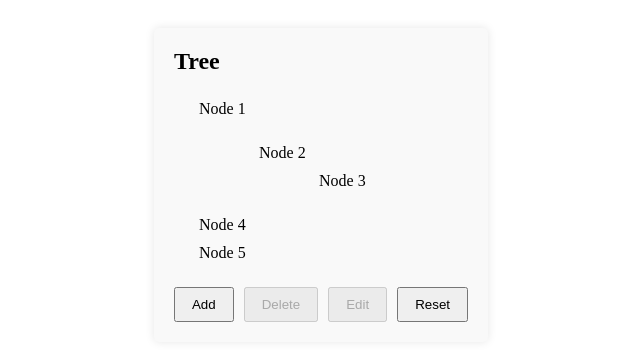
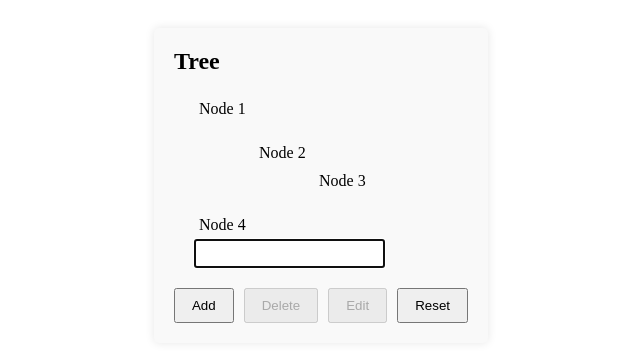
Before and after one commit to korolknopok/react-tree, a React (Vite) app: page / in a window 1280 px wide. Both pictures are taken after a click on the button "Add". Shown: the top 362 px of the page, without its empty margins (319-959 px from the left). Built offline with nearby package versions, Linux system fonts and the light colour scheme.

Commit message:
feature(task16-changed-logic-of-add-and-editing): changed the logic of adding and editing and change test.

```diff
--- a/src/App.tsx
+++ b/src/App.tsx
@@ -4,7 +4,7 @@ import {useNodeStore} from "./store/useNodeStore.ts";
 import {memo, useCallback} from "react";
 
 export const App = memo(() => {
-    const {tree, selectedNodeId, addChildToNode, deleteNodeById, editNode, reset} = useNodeStore();
+    const {tree, selectedNodeId, addChildToNode, deleteNodeById, editNode, reset, setEditingNodeId} = useNodeStore();
 
 
     const handleAdd = useCallback(() => {
@@ -16,8 +16,9 @@ export const App = memo(() => {
     },[selectedNodeId, deleteNodeById]);
 
     const handleEdit = useCallback(() => {
-        const newName = prompt('Enter new name:')?.trim() || 'Node';
-        editNode(selectedNodeId, newName);
+        if (selectedNodeId !== null) {
+            setEditingNodeId(selectedNodeId);
+        }
     }, [selectedNodeId, editNode]);
 
     const handleReset = useCallback(() => {
--- a/src/components/TreeNode/TreeNode.tsx
+++ b/src/components/TreeNode/TreeNode.tsx
@@ -1,7 +1,7 @@
 import type {TreeData} from "../../data/treeData.ts";
 import './TreeNode.css';
 import {useNodeStore} from "../../store/useNodeStore.ts";
-import {memo} from "react";
+import React, {memo, useEffect, useRef, useState} from "react";
 
 interface TreeNodeProps {
     id: number;
@@ -10,21 +10,87 @@ interface TreeNodeProps {
 }
 
 export const TreeNode = memo(({id, name, children}: TreeNodeProps) => {
-    const selectedNodeId = useNodeStore(state => state.selectedNodeId)
-    const setSelectedNodeId = useNodeStore(state => state.setSelectedNodeId)
+    const selectedNodeId = useNodeStore(state => state.selectedNodeId);
+    const setSelectedNodeId = useNodeStore(state => state.setSelectedNodeId);
+    const editingNodeId = useNodeStore(state => state.editingNodeId);
+    const setEditingNodeId = useNodeStore(state => state.setEditingNodeId);
+    const editNode = useNodeStore(state => state.editNode);
+
+    const isEditing = editingNodeId === id;
+    const inputRef = useRef<HTMLInputElement>(null);
+    const [inputValue, setInputValue] = useState(name);
+    const [previousName, setPreviousName] = useState(name);
+
+    useEffect(() => {
+        if (isEditing) {
+            setInputValue(name);
+            setPreviousName(name);
+            inputRef.current?.focus();
+            inputRef.current?.select();
+        }
+    }, [isEditing, name]);
 
     const handleNodeClick = () => {
-        setSelectedNodeId(selectedNodeId === id ? null : id);
+        setSelectedNodeId(id);
+    }
+
+    const handleDoubleClick = () => {
+        setSelectedNodeId(id);
+        setEditingNodeId(id);
+    }
+
+    const handleInputChange = (e: React.ChangeEvent<HTMLInputElement>) => {
+        setInputValue(e.target.value);
+    }
+
+    const finishEditing = () => {
+        const newName = inputValue.trim();
+        if (newName === '') {
+            if (previousName === '') {
+                useNodeStore.getState().deleteNodeById(id);
+            } else {
+                editNode(id, previousName);
+            }
+        } else {
+            editNode(id, newName);
+        }
+        setEditingNodeId(null);
+    }
+
+
+    const handleInputBlur = () => {
+        finishEditing();
+    }
+
+    const handleInputKeyDown = (e: React.KeyboardEvent<HTMLInputElement>) => {
+        if (e.key === 'Enter') {
+            finishEditing();
+        }
     }
 
     return (
         <div className="node">
+            {isEditing ? (
+                <input
+                    role="textbox"
+                    type ="text"
+                    className={`node-label ${selectedNodeId === id ? "selected" : ''}`}
+                    value ={inputValue}
+                    onChange={handleInputChange}
+                    onBlur={handleInputBlur}
+                    onKeyDown={handleInputKeyDown}
+                    ref={inputRef}
+                />
+            ) : (
                 <label
                     className={`node-label ${selectedNodeId === id ? "selected" : ''}`}
                     onClick={handleNodeClick}
+                    onDoubleClick={handleDoubleClick}
                 >
                     {name}
                 </label>
+            )}
+
             {children && children.length > 0 && (
                 <ul className="node-children">
                     {children.map((child) => (
--- a/src/store/useNodeStore.ts
+++ b/src/store/useNodeStore.ts
@@ -11,6 +11,8 @@ interface NodeState {
     deleteNodeById: (id: number | null) => void,
     editNode: (id: number | null, newName: string) => void,
     reset: () => void,
+    editingNodeId: number | null,
+    setEditingNodeId: (id: number | null) => void;
 }
 
 const findNodeAndParent = (
@@ -49,9 +51,10 @@ export const useNodeStore = create<NodeState>((set) => {
         addChildToNode: (parentId) =>
             set(
                 produce((state: NodeState) => {
+                    const newId = state.counter;
                     const newNode = {
                         id: state.counter,
-                        name: `Node ${state.counter}`,
+                        name: '',
                         children: [],
                     };
                     if (parentId === null) {
@@ -64,6 +67,7 @@ export const useNodeStore = create<NodeState>((set) => {
                         }
                     }
                     state.counter += 1;
+                    state.editingNodeId = newId;
                 })
             ),
         deleteNodeById: (id: number | null) =>
@@ -92,5 +96,7 @@ export const useNodeStore = create<NodeState>((set) => {
             selectedNodeId: null,
             counter: initialCounter,
         }),
+        editingNodeId: null,
+        setEditingNodeId: (id) => set({editingNodeId: id})
     };
 });
```
Also changed, not shown: 2 other files (tests, documents, lock files or other folders). Lines whose indentation alone changed are shown as unchanged.
